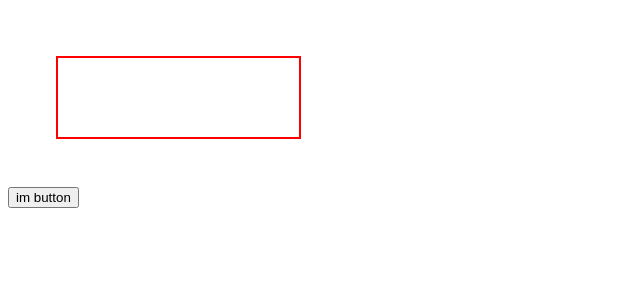
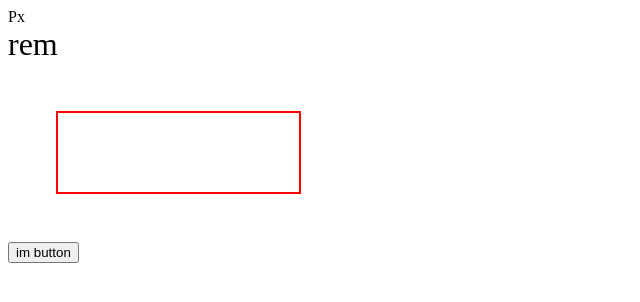
Before and after one commit to Avinash-ray/web-dev, a plain HTML site: page Module-1/CSS_units.html in a window 1280 px wide. Shown: the whole page, without its empty margins (0-640 px from the left). Drawn offline with Linux system fonts and the light colour scheme.

Commit message:
px and rem unit

```diff
--- a/Module-1/CSS_units.html
+++ b/Module-1/CSS_units.html
@@ -23,6 +23,8 @@
 
 </head>
 <body>
+    <div class="px">Px</div>
+    <div class="rem">rem</div>
     <input type="text"> <br>
     <button>im button</button>
 
```
